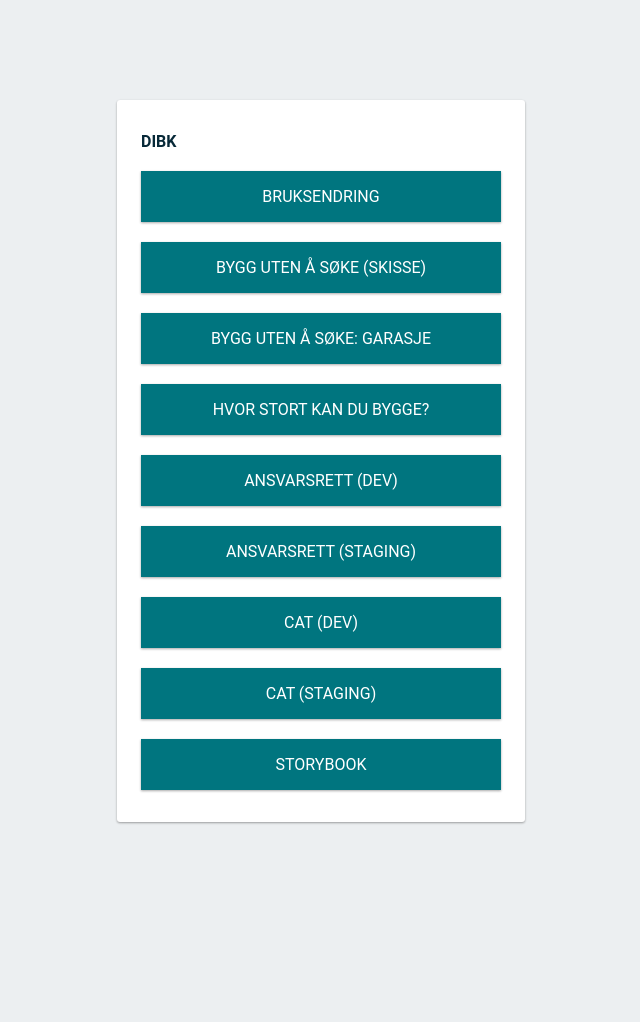
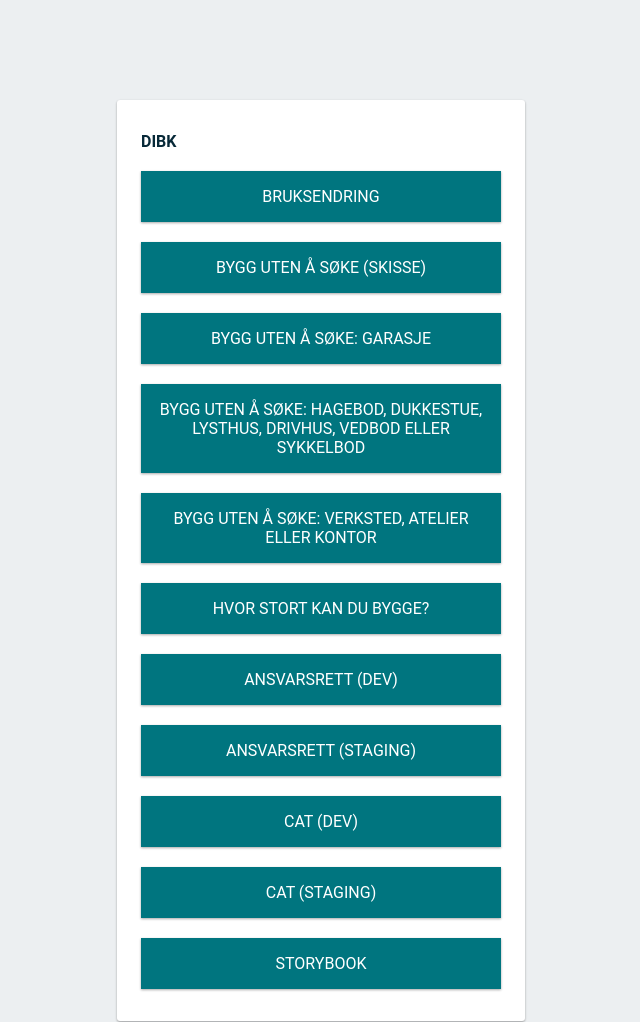
Before and after one commit to DirektoratetForByggkvalitet/dibk-all, a website: page public/index.html in a window 1280 px wide. Shown: the top 1022 px of the page, without its empty margins (319-959 px from the left). Before the commit the page ends 838 px from the top, so only its background shows below. Drawn offline with Linux system fonts and the light colour scheme.

Commit message:
Add 2 new bus

```diff
--- a/public/index.html
+++ b/public/index.html
@@ -31,6 +31,12 @@
         <a class="link" href="https://dibk-bus-garasje.firebaseapp.com/">
             <div>Bygg uten å søke: Garasje</div>
         </a>
+        <a class="link" href="https://dibk-bus-bod.firebaseapp.com/">
+            <div>Bygg uten å søke: hagebod, dukkestue, lysthus, drivhus, vedbod eller sykkelbod</div>
+        </a>
+        <a class="link" href="https://dibk-bus-jobb.firebaseapp.com/">
+            <div>Bygg uten å søke: verksted, atelier eller kontor</div>
+        </a>
         <a class="link" href="https://dibk-stort-bygge.firebaseapp.com/">
             <div>Hvor stort kan du bygge?</div>
         </a>
```
